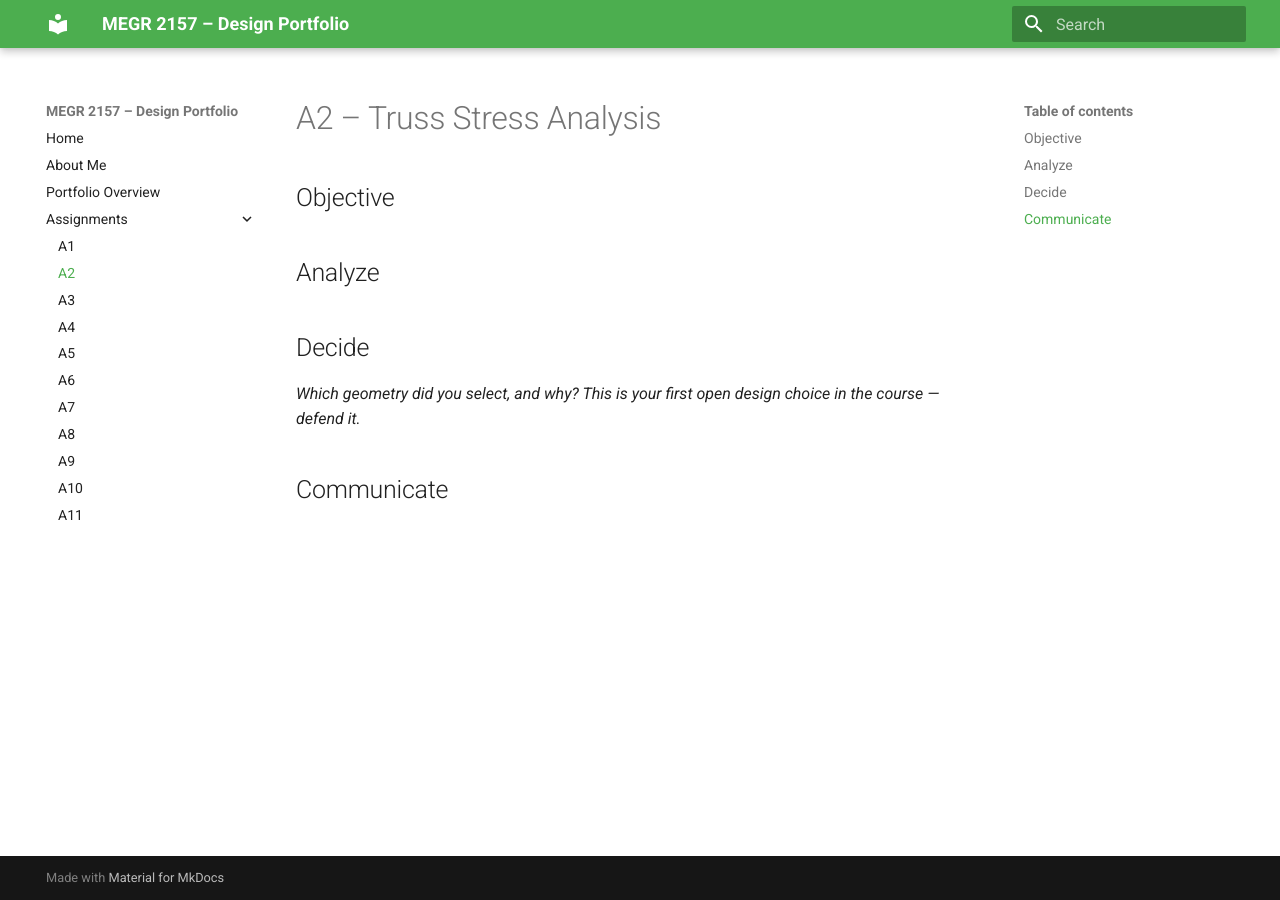
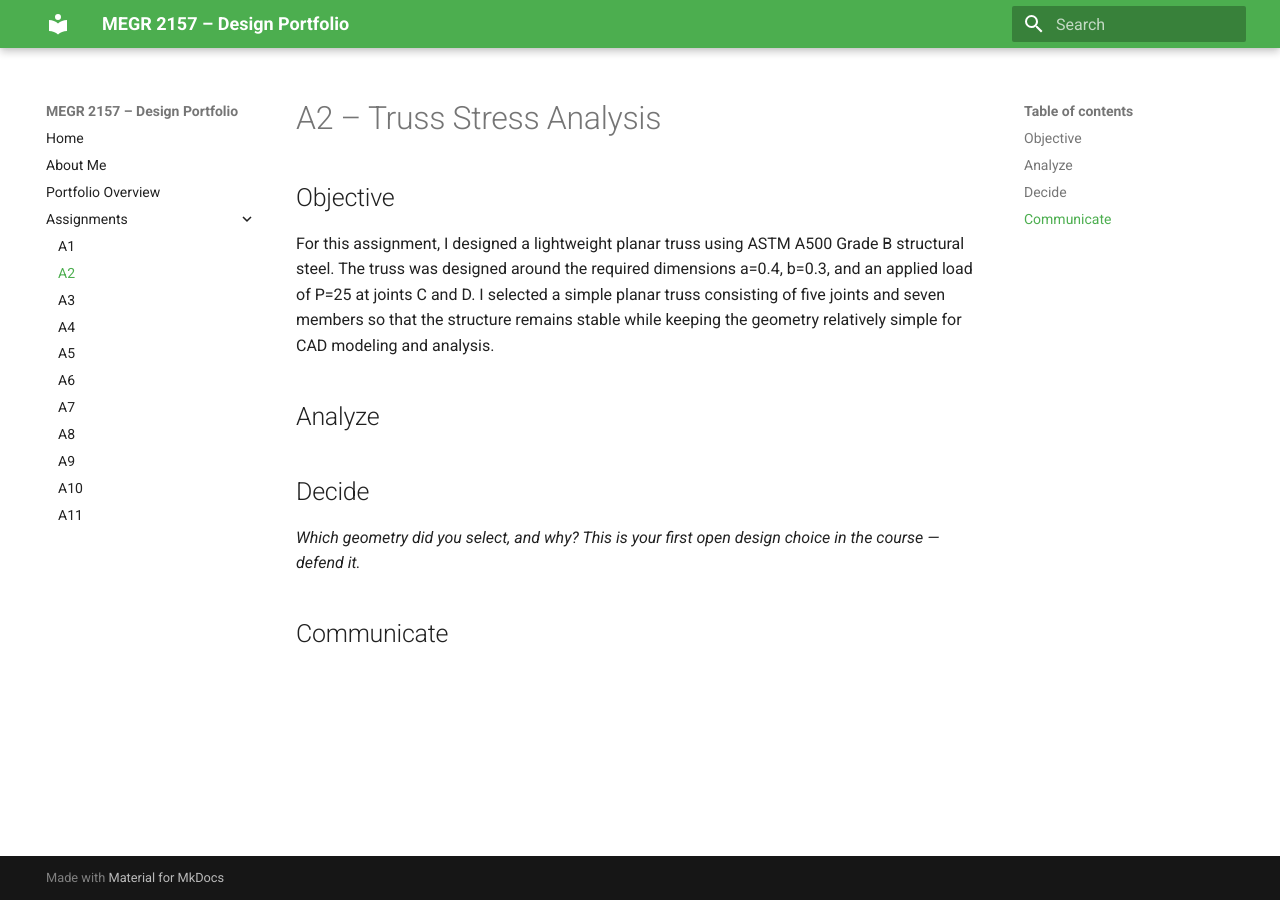
Before and after one commit to triangulum-1/megr2156-portfolio, an MkDocs documentation site: the page built from docs/assignments/A02/index.md, in a window 1280 px wide. Built offline with MkDocs 1.6.1 and Material for MkDocs 9.7.7, drawn with Linux system fonts in a browser that asks for light colours.

Commit message:
Add objective section to A2 assignment
Added objective details for A2 assignment on truss stress analysis.

```diff
--- a/docs/assignments/A02/index.md
+++ b/docs/assignments/A02/index.md
@@ -1,7 +1,7 @@
 # A2 – Truss Stress Analysis
 
 ## Objective
-
+For this assignment, I designed a lightweight planar truss using ASTM A500 Grade B structural steel. The truss was designed around the required dimensions a=0.4, b=0.3, and an applied load of P=25 at joints C and D. I selected a simple planar truss consisting of five joints and seven members so that the structure remains stable while keeping the geometry relatively simple for CAD modeling and analysis.
 
 ## Analyze
 
```
